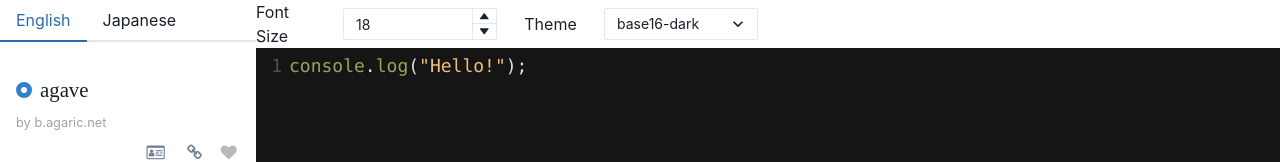
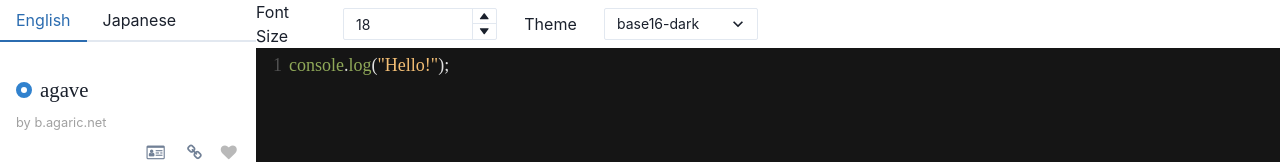
Before and after one commit to ichi-h/programming_font_combination, a React (Create React App) app: page / in a window 1280 px wide. Shown: the top 162 px of the page. Built offline with nearby package versions, Linux system fonts and the light colour scheme; a web font is replaced by a local one.

Commit message:
add the changing fonts function

```diff
--- a/src/components/Editor.css
+++ b/src/components/Editor.css
@@ -14,6 +14,6 @@
   }
 
   .editor .CodeMirror {
-    font-family: Monaco, 'Andale Mono', 'Lucida Console', 'Bitstream Vera Sans Mono', 'Courier New', Courier, monospace;
+    font-family: "agave", "Cica";
     height: 94vh;
   }
--- a/src/components/Editor.tsx
+++ b/src/components/Editor.tsx
@@ -31,7 +31,10 @@ function Editor() {
         gap={0}
       >
         <GridItem className="left" colSpan={1}>
-          <FontSelector currentFont={currentFont} setCurrentFont={setCurrentFont} />
+          <FontSelector
+            currentFont={currentFont}
+            setCurrentFont={setCurrentFont}
+          />
         </GridItem>
 
         <GridItem className="right" colSpan={4}>
@@ -41,7 +44,9 @@ function Editor() {
             setTheme={setTheme}
             setFontSize={setFontSize}
           />
-          <div style={{ fontSize: fontSize }}>
+          <div style={{
+            fontSize: fontSize,
+          }}>
             <CodeMirror
               value={value}
               options={{
--- a/src/components/Editor/FontList.tsx
+++ b/src/components/Editor/FontList.tsx
@@ -52,6 +52,9 @@ function updateCurrentFont(fontName: string, props: CurrentFontState) {
   }
 
   props.setCurrentFont(currentFontCopy);
+
+  let elem = document.getElementsByClassName("CodeMirror") as HTMLCollectionOf<HTMLElement>;
+  elem[0].style.fontFamily = `"${currentFontCopy[0]}", "${currentFontCopy[1]}"`;
 }
 
 function sortItems
```
